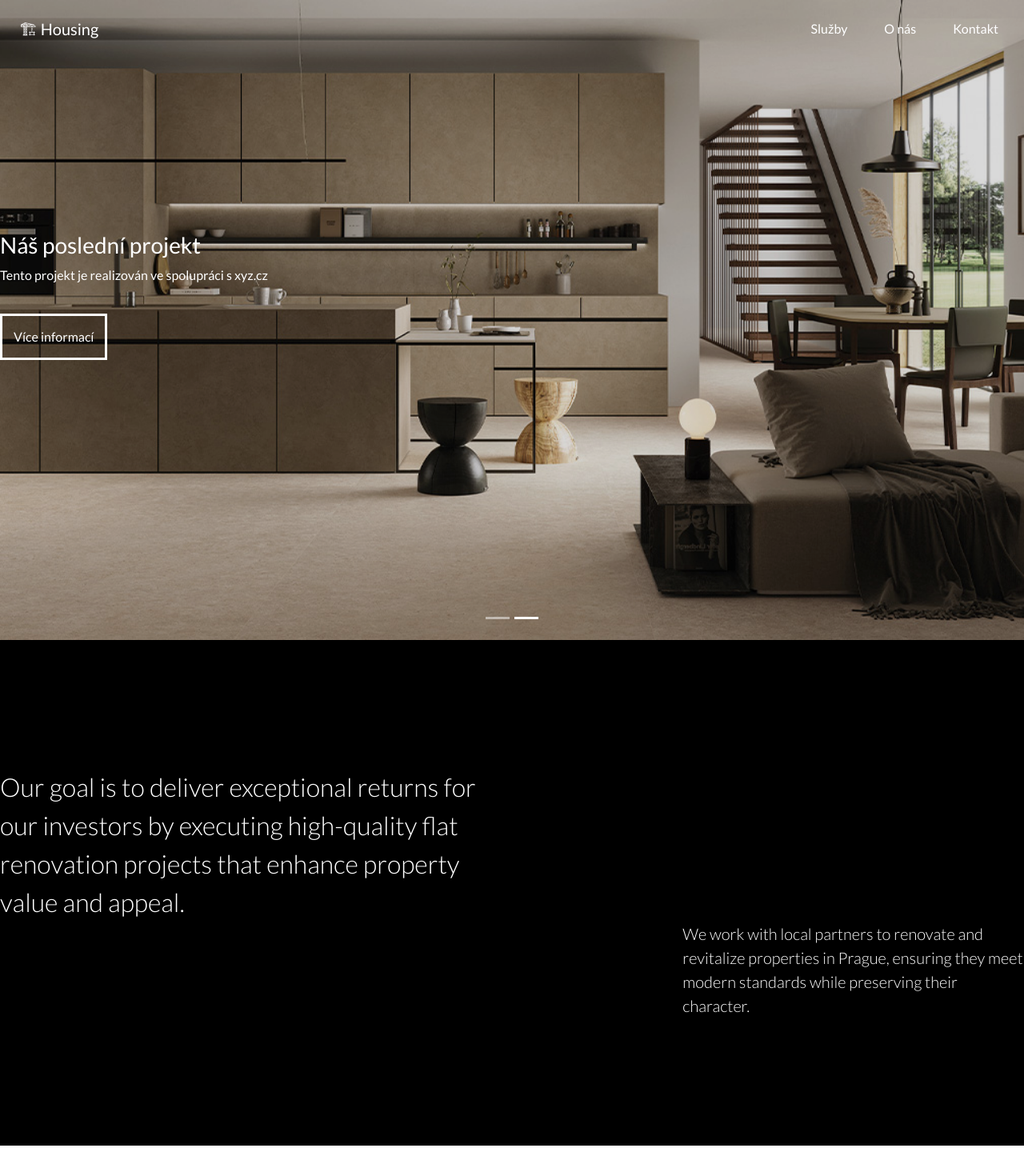
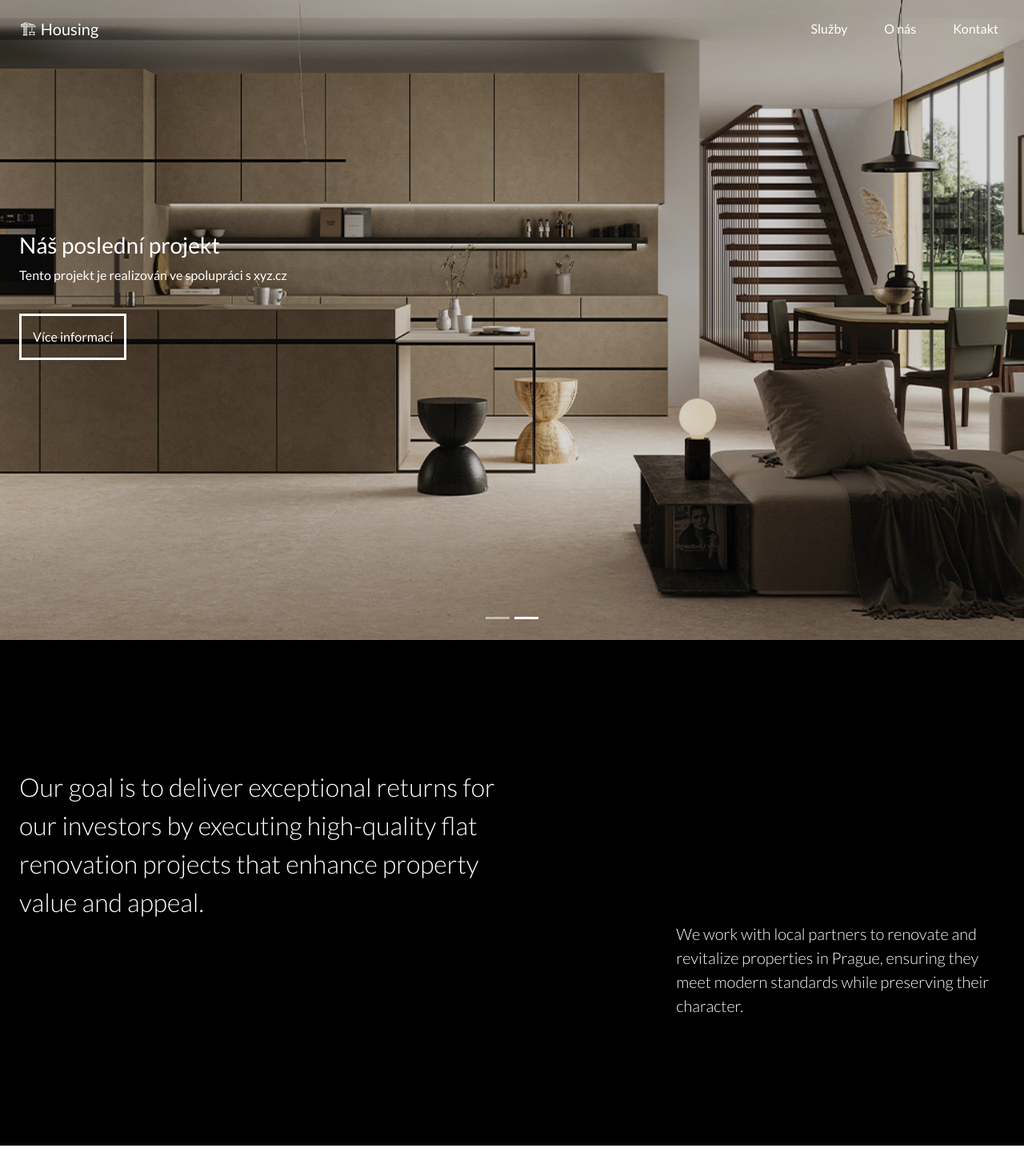
Before and after one commit to michael11plus/Stavebni-FE, a React (Create React App) app: page / in a window 1280 px wide. Shown: the top 1470 px of the page at 80% size. Built offline with nearby package versions, Linux system fonts and the light colour scheme.

Commit message:
adjust padding of base width css class

```diff
--- a/src/components/LandingPage/Hero.jsx
+++ b/src/components/LandingPage/Hero.jsx
@@ -44,7 +44,7 @@ const Hero = () => {
 
     return (
         <Container ref={heroRef} className='hero d-flex justify-content-center align-items-center flex-column p-0' fluid>
-            <Row className='base-width d-flex justify-content-center align-items-center p-0'>
+            <Row className='base-width d-flex justify-content-center align-items-center'>
                 <Row className='p-0 m-0'>
                     <Col ref={titleRef} className={`hero-title p-0 ${titleHit ? 'a--fade-in-move-right' : 'opacity-0'}`} xs={6}>
                         Our goal is to deliver exceptional returns for our investors by executing high-quality flat renovation projects that enhance property value and appeal.
--- a/src/components/LandingPage/SwipeGallery.jsx
+++ b/src/components/LandingPage/SwipeGallery.jsx
@@ -13,7 +13,7 @@ const SwipeGallery = () => {
                         <img className='w-100 flipped-image' src={kitchen_1} alt="Mordern kitchen 1" />
                         <div className='layer'></div>
                         <Carousel.Caption className='d-flex flex-column justify-content-center position-absolute a--fade-in-move-up'>
-                            <Container fluid className='base-width d-flex flex-column align-items-center align-items-md-start p-0'>
+                            <Container fluid className='base-width d-flex flex-column align-items-center align-items-md-start'>
                                 <h3 className=''>Náš poslední projekt</h3>
                                 <p className=''>Tento projekt je realizován ve spolupráci s xyz.cz</p>
                                 <button className="button--white">
@@ -26,7 +26,7 @@ const SwipeGallery = () => {
                     <img className='w-100 flipped-image' src={kitchen_2} alt="Mordern kitchen 2" />
                     <div className='layer'></div>
                     <Carousel.Caption className='d-flex flex-column justify-content-center position-absolute'>
-                        <Container fluid className='base-width d-flex flex-column align-items-center align-items-md-start p-0'>
+                        <Container fluid className='base-width d-flex flex-column align-items-center align-items-md-start'>
                             <h3>Náš poslední projekt</h3>
                             <p>Tento projekt je realizován ve spolupráci s xyz.cz</p>
                             <button className="button--white">
--- a/src/styles/landing-page.css
+++ b/src/styles/landing-page.css
@@ -13,6 +13,6 @@
     }
 
     > .row {
-        padding: 160px 0 !important;
+        padding: 160px 24px !important;
     }
 }
--- a/src/styles/styles.css
+++ b/src/styles/styles.css
@@ -153,6 +153,7 @@
 
 .base-width {
     width: 100% !important;
+    padding: 0 24px !important;
     transition: 1s width;
 }
 
@@ -164,6 +165,7 @@
 @media only screen and (min-width: 1300px) {
     .base-width {
         width: 1300px !important;
+        padding: 0 !important;
         overflow: hidden;
     }
 }
```
